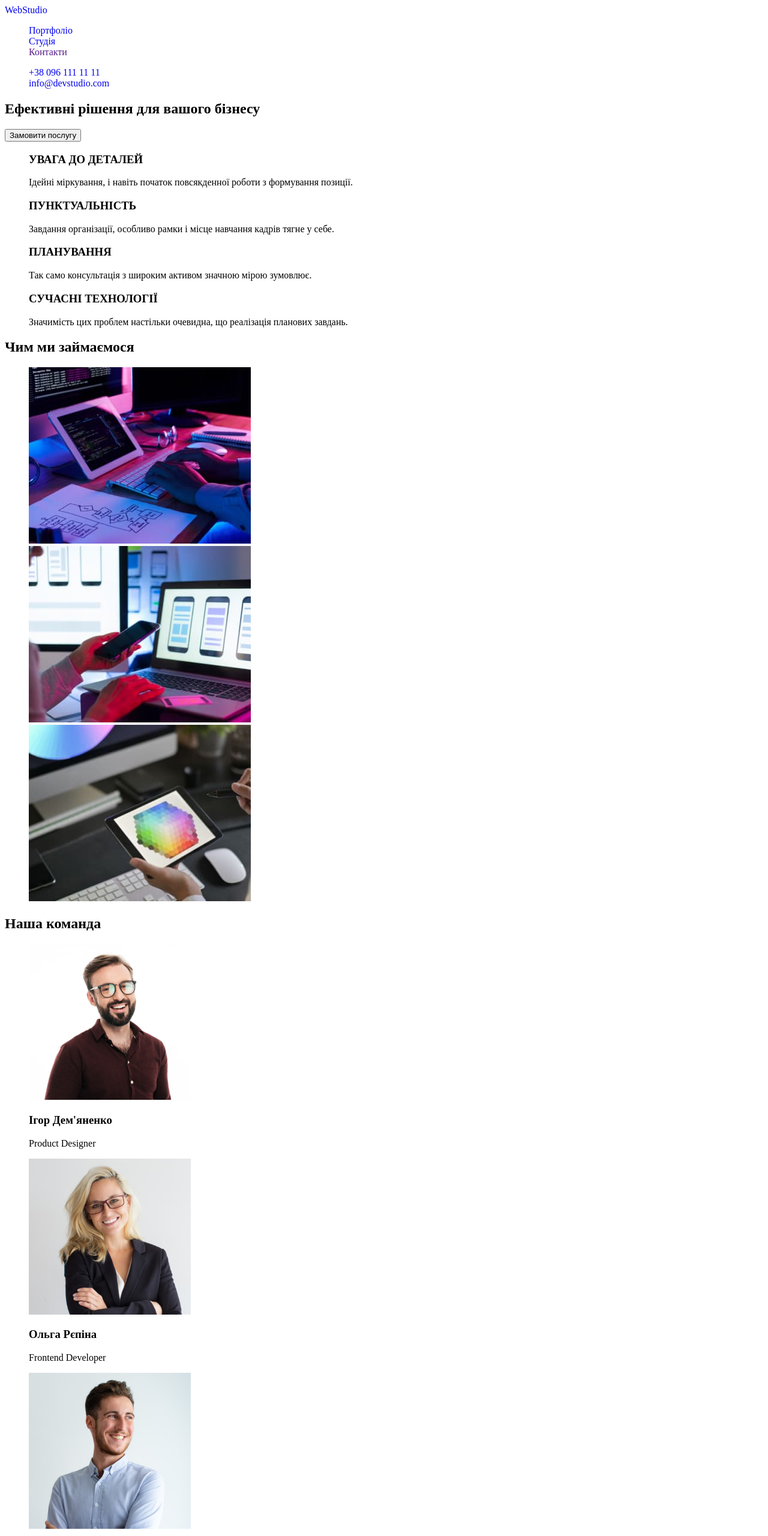
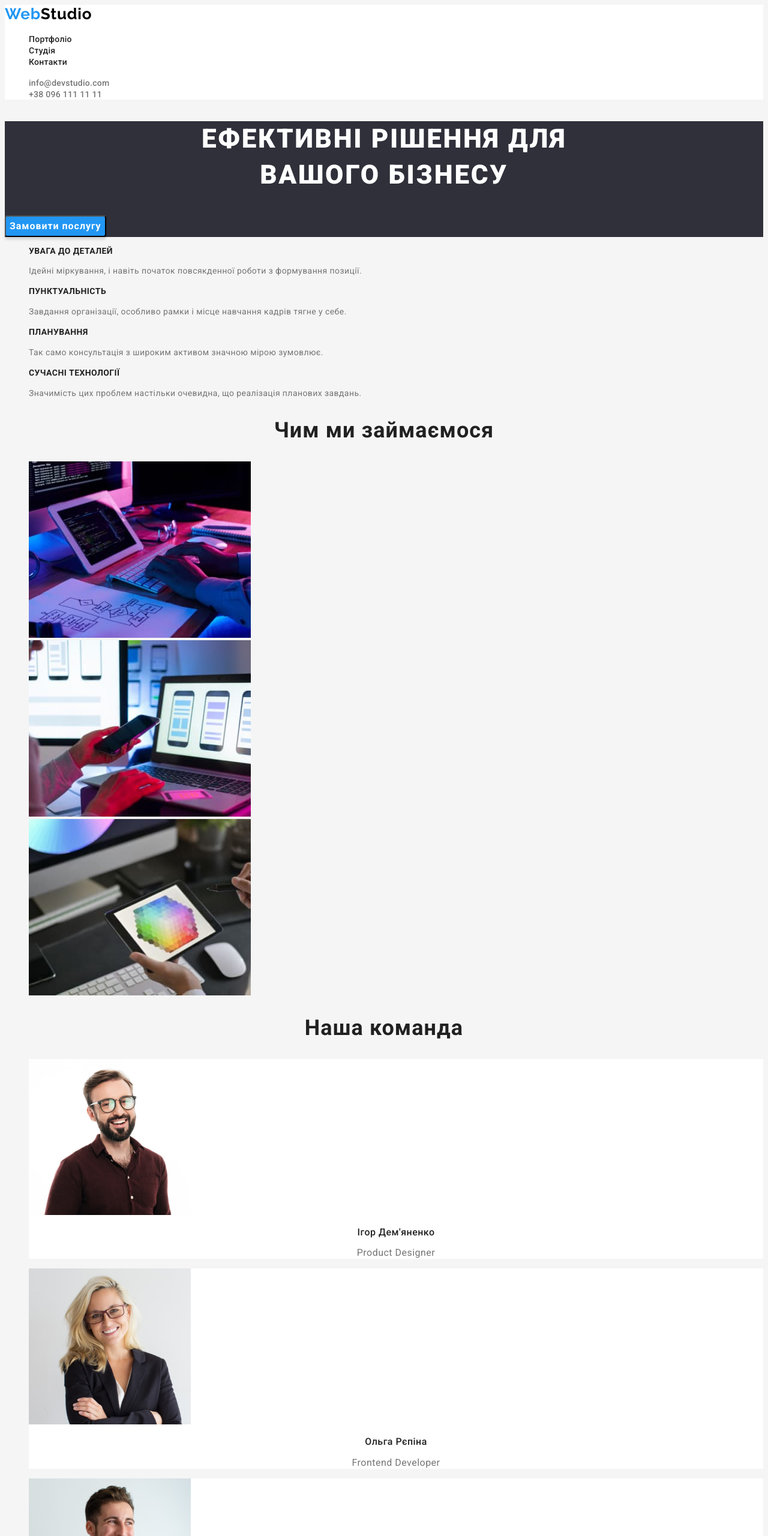
Before and after one commit to kd-kuzy/goit-markup-hw-02, a plain HTML site: page index.html in a window 1280 px wide. Shown: the top 2560 px of the page at 60% size. Drawn offline with Linux system fonts and the light colour scheme.

Commit message:
last changes

```diff
--- a/css/styles.css
+++ b/css/styles.css
@@ -1,6 +1,207 @@
+:root {
+  --main-font-roboto: Roboto, sans-serif;
+}
+:root {
+  --title-color: #212121;
+}
+:root {
+  --text-color: #757575;
+}
 .list {
-    list-style: none;
+  list-style: none;
 }
 .link {
-    text-decoration: none;
+  text-decoration: none;
 }
+body {
+  color: var(--title-color);
+  background: #f5f5f5;
+  font-family: var(--main-font-roboto);
+}
+.item-workpeople,
+.header,
+.item-portfolio {
+  background: #ffffff;
+}
+.section-main-title,
+.footer {
+  background: #2f303a;
+}
+.link:hover,
+.link:focus {
+  color: #2196f3;
+}
+
+.bodi-logo {
+  font-family: "Raleway";
+  font-style: normal;
+  font-weight: 700;
+  font-size: 26px;
+  line-height: 1.19;
+  letter-spacing: 0.03em;
+  color: #000000;
+}
+.accent-logo {
+  color: #2196f3;
+}
+.footer-logo {
+  font-family: "Raleway";
+  font-style: normal;
+  font-weight: 700;
+  font-size: 26px;
+  line-height: 1.19;
+  letter-spacing: 0.03em;
+  color: #ffffff;
+}
+.nav-link {
+  font-family: var(--main-font-roboto);
+  font-weight: 500;
+  font-size: 14px;
+  line-height: 1.1;
+  letter-spacing: 0.02em;
+  color: var(--title-color);
+}
+.aside-link-phone,
+.aside-link-mail {
+  font-family: var(--main-font-roboto);
+  font-weight: 500;
+  font-size: 14px;
+  line-height: 1.1;
+  letter-spacing: 0.02em;
+  color: var(--text-color);
+}
+.main-title {
+  font-family: var(--main-font-roboto);
+  font-style: normal;
+  font-weight: 900;
+  font-size: 44px;
+  line-height: 1.36;
+  text-align: center;
+  letter-spacing: 0.06em;
+  text-transform: uppercase;
+  color: #ffffff;
+}
+.modal-btn {
+  font-family: var(--main-font-roboto);
+  font-style: normal;
+  font-weight: 700;
+  font-size: 16px;
+  line-height: 1.87;
+  display: flex;
+  align-items: center;
+  text-align: center;
+  letter-spacing: 0.06em;
+  color: #ffffff;
+  background: #2196f3;
+  box-shadow: 0px 4px 4px rgba(0, 0, 0, 0.15);
+  border-radius: 4px;
+}
+.title-list-benefits {
+  font-family: var(--main-font-roboto);
+  font-style: normal;
+  font-weight: 700;
+  font-size: 14px;
+  line-height: 1.14;
+  letter-spacing: 0.03em;
+  text-transform: uppercase;
+  color: var(--title-color);
+}
+.benefits {
+  font-family: var(--main-font-roboto);
+  font-size: 14px;
+  line-height: 1.7;
+  letter-spacing: 0.03em;
+  color: var(--text-color);
+}
+.main-title-section-work,
+.main-title-section-workpeople {
+  font-family: var(--main-font-roboto);
+  font-style: normal;
+  font-weight: 700;
+  font-size: 36px;
+  line-height: 1.16;
+  text-align: center;
+  letter-spacing: 0.03em;
+  color: var(--title-color);
+}
+
+.title-name-workpeople {
+  font-family: var(--main-font-roboto);
+  font-style: normal;
+  font-weight: 500;
+  font-size: 16px;
+  line-height: 1.18;
+  text-align: center;
+  letter-spacing: 0.03em;
+  color: var(--title-color);
+}
+.profession {
+  font-family: var(--main-font-roboto);
+  font-size: 16px;
+  line-height: 1.18;
+  text-align: center;
+  letter-spacing: 0.03em;
+  color: var(--text-color);
+}
+
+.item-filter-button {
+  background: #f5f4fa;
+  border-radius: 4px;
+}
+.btn-filter:hover,
+.btn-filter:focus {
+  color: #ffffff;
+  background: #2196f3;
+  box-shadow: 0px 3px 1px rgba(0, 0, 0, 0.1), 0px 1px 2px rgba(0, 0, 0, 0.08),
+    0px 2px 2px rgba(0, 0, 0, 0.12);
+  border-radius: 4px;
+  cursor: pointer;
+}
+.hidden-header {
+  display: none;
+}
+.btn-filter {
+  font-family: var(--main-font-roboto);
+  font-style: normal;
+  font-weight: 500;
+  font-size: 16px;
+  line-height: 1.6;
+  text-align: center;
+  letter-spacing: 0.03em;
+  color: var(--title-color);
+}
+.title-portfolio {
+  font-family: var(--main-font-roboto);
+  font-style: normal;
+  font-weight: 700;
+  font-size: 18px;
+  line-height: 2;
+  letter-spacing: 0.06em;
+  color: var(--title-color);
+}
+.naim-portfolio {
+  font-family: var(--main-font-roboto);
+  font-size: 16px;
+  line-height: 1.66;
+  letter-spacing: 0.03em;
+  color: var(--text-color);
+}
+
+.footer-address-link {
+  font-family: var(--main-font-roboto);
+  font-style: normal;
+  font-weight: 400;
+  font-size: 14px;
+  line-height: 1.7;
+  letter-spacing: 0.03em;
+  color: rgba(255, 255, 255, 0.6);
+}
+.address {
+  font-family: var(--main-font-roboto);
+  font-style: normal;
+  font-weight: 400;
+  font-size: 14px;
+  line-height: 1.7;
+  letter-spacing: 0.03em;
+  color: #ffffff;
+}
--- a/index.html
+++ b/index.html
@@ -11,34 +11,36 @@
       href="https://fonts.googleapis.com/css2?family=Raleway:wght@400;700&family=Roboto:wght@400;500;700;900&display=swap"
       rel="stylesheet"
     />
-    <link rel="stylesheet" href="css\styles.css" />
+    <link rel="stylesheet" href="css/styles.css" />
   </head>
 
   <body>
     <header class="header">
       <nav class="head-nav">
-        <a class="bodi-logo link" href="/">WebStudio</a>
+        <a class="bodi-logo link" href="/"
+          ><span class="accent-logo">Web</span>Studio</a
+        >
         <ul class="nav-list list">
-          <li class="nav-list-link">
+          <li class="nav-item-link">
             <a class="nav-link link" href="portfolio.html">Портфоліо</a>
           </li>
-          <li class="nav-list-link">
+          <li class="nav-item-link">
             <a class="nav-link link" href="index.html">Студія</a>
           </li>
-          <li class="nav-list-link">
+          <li class="nav-item-link">
             <a class="nav-link link" href="">Контакти</a>
           </li>
         </ul>
       </nav>
-      <ul class="head-list list">
-        <li class="head-list-link">
-          <a class="head-link link" href="tel:+380961111111"
-            >+38 096 111 11 11</a
+      <ul class="aside-list list">
+        <li class="aside-item-link">
+          <a class="aside-link-mail link" href="mailto:info@devstudio.com"
+            >info@devstudio.com</a
           >
         </li>
-        <li class="head-list-link">
-          <a class="head-link link" href="mailto:info@devstudio.com"
-            >info@devstudio.com</a
+        <li class="aside-item-link">
+          <a class="aside-link-phone link" href="tel:+380961111111"
+            >+38 096 111 11 11</a
           >
         </li>
       </ul>
@@ -46,37 +48,38 @@
 
     <main class="maim-index">
       <section class="section-main-title">
-        <h1 class="main-title">Ефективні рішення для вашого бізнесу</h1>
-        <button class="button-service-order" type="button">
-          Замовити послугу
-        </button>
+        <h1 class="main-title">
+          Ефективні рішення для<br />
+          вашого бізнесу
+        </h1>
+        <button class="modal-btn" type="button">Замовити послугу</button>
       </section>
 
       <section class="main-section-benefits-section">
         <ul class="list-section-benefits list">
-          <li class="list-benefits">
+          <li class="item-benefits">
             <h3 class="title-list-benefits">УВАГА ДО ДЕТАЛЕЙ</h3>
-            <p class="par-benefits">
+            <p class="text benefits">
               Ідейні міркування, і навіть початок повсякденної роботи з
               формування позиції.
             </p>
           </li>
-          <li class="list-benefits">
+          <li class="item-benefits">
             <h3 class="title-list-benefits">ПУНКТУАЛЬНІСТЬ</h3>
-            <p class="par-benefits">
+            <p class="text benefits">
               Завдання організації, особливо рамки і місце навчання кадрів тягне
               у себе.
             </p>
           </li>
-          <li class="list-benefits">
+          <li class="item-benefits">
             <h3 class="title-list-benefits">ПЛАНУВАННЯ</h3>
-            <p class="par-benefits">
+            <p class="text benefits">
               Так само консультація з широким активом значною мірою зумовлює.
             </p>
           </li>
-          <li class="list-benefits">
+          <li class="item-benefits">
             <h3 class="title-list-benefits">СУЧАСНІ ТЕХНОЛОГІЇ</h3>
-            <p class="par-benefits">
+            <p class="text benefits">
               Значимість цих проблем настільки очевидна, що реалізація планових
               завдань.
             </p>
@@ -87,7 +90,7 @@
       <section class="main-section-work">
         <h2 class="main-title-section-work">Чим ми займаємося</h2>
         <ul class="list-section-work list">
-          <li class="list-work-img">
+          <li class="item-work-img">
             <img
               class="img-work"
               src="images/work-img1.jpg"
@@ -95,7 +98,7 @@
               width="370"
             />
           </li>
-          <li class="list-work-img">
+          <li class="item-work-img">
             <img
               class="img-work"
               src="images/work-img2.jpg"
@@ -103,7 +106,7 @@
               width="370"
             />
           </li>
-          <li class="list-work-img">
+          <li class="item-work-img">
             <img
               class="img-work"
               src="images/work-img3.jpg"
@@ -117,7 +120,7 @@
       <section class="main-section-workpeople">
         <h2 class="main-title-section-workpeople">Наша команда</h2>
         <ul class="list-section-workpeople list">
-          <li class="list-workpeople">
+          <li class="item-workpeople">
             <img
               class="img-workpeople"
               src="images/pers-img0.jpg"
@@ -125,9 +128,9 @@
               width="270"
             />
             <h3 class="title-name-workpeople">Ігор Дем'яненко</h3>
-            <p class="profession-workpeople">Product Designer</p>
+            <p class="text profession">Product Designer</p>
           </li>
-          <li class="list-workpeople">
+          <li class="item-workpeople">
             <img
               class="img-workpeople"
               src="images/pers-img1.jpg"
@@ -135,9 +138,9 @@
               width="270"
             />
             <h3 class="title-name-workpeople">Ольга Рєпіна</h3>
-            <p class="profession-workpeople">Frontend Developer</p>
+            <p class="text profession">Frontend Developer</p>
           </li>
-          <li class="list-workpeople">
+          <li class="item-workpeople">
             <img
               class="img-workpeople"
               src="images/pers-img2.jpg"
@@ -145,9 +148,9 @@
               width="270"
             />
             <h3 class="title-name-workpeople">Микола Тарасов</h3>
-            <p class="profession-workpeople">Marketing</p>
+            <p class="text profession">Marketing</p>
           </li>
-          <li class="list-workpeople">
+          <li class="item-workpeople">
             <img
               class="img-workpeople"
               src="images/pers-img3.jpg"
@@ -155,19 +158,21 @@
               width="270"
             />
             <h3 class="title-name-workpeople">Михайло Єрмаков</h3>
-            <p class="profession-workpeople">UI Designer</p>
+            <p class="text profession">UI Designer</p>
           </li>
         </ul>
       </section>
     </main>
 
     <footer class="footer">
-      <a class="footer-logo link" href="/">WebStudio</a>
+      <a class="footer-logo link" href="/"
+        ><span class="accent-logo">Web</span>Studio</a
+      >
       <address class="footer-address">
         <p class="address">м. Київ, пр-т Лесі Українки, 26</p>
         <a class="footer-address-link link" href="mailto:info@devstudio.com"
           >info@devstudio.com</a
-        >
+        ><br />
         <a class="footer-address-link link" href="tel:+380961111111"
           >+38 096 111 11 11</a
         >
```
Also changed, not shown: portfolio.html (+56 -57 lines).
